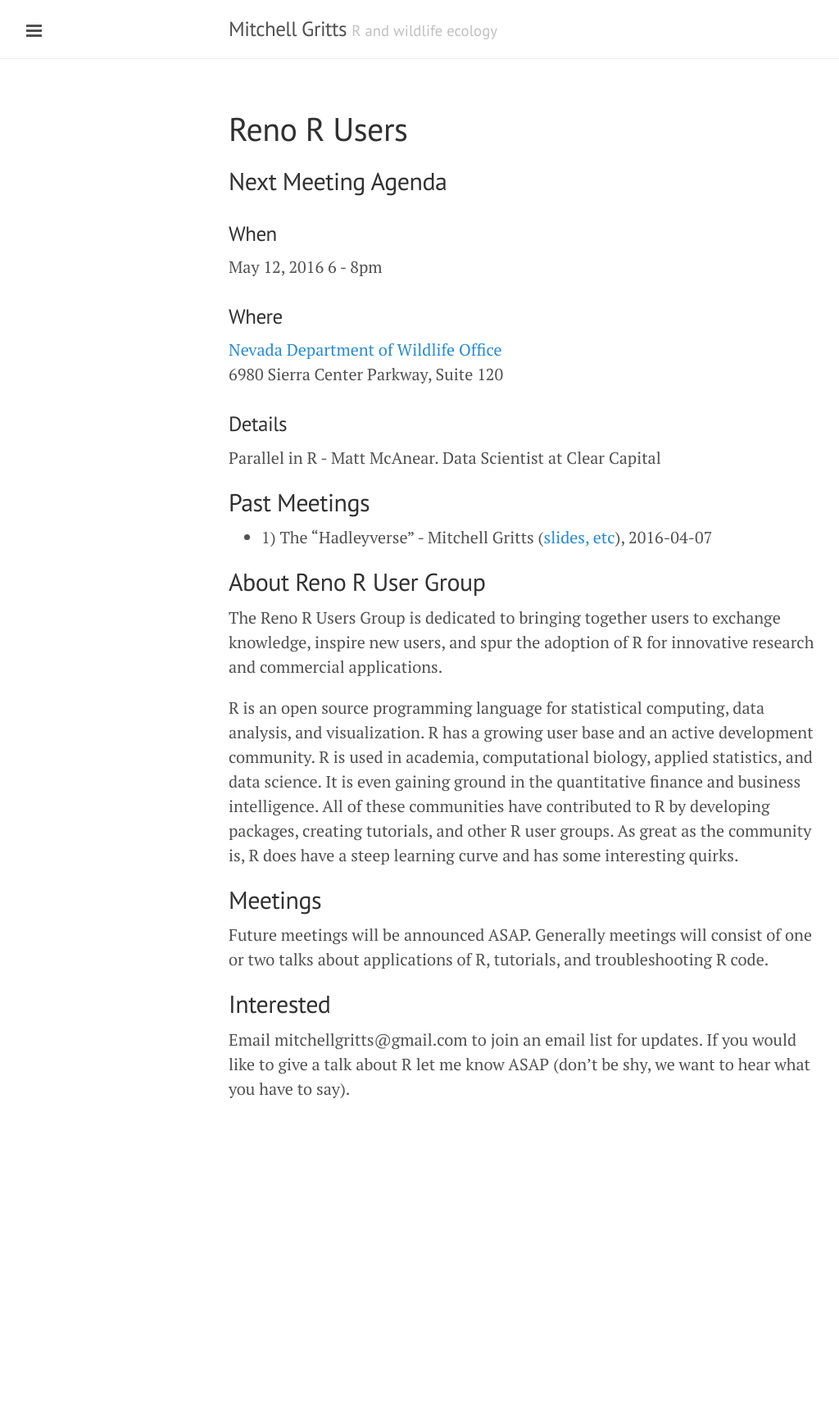
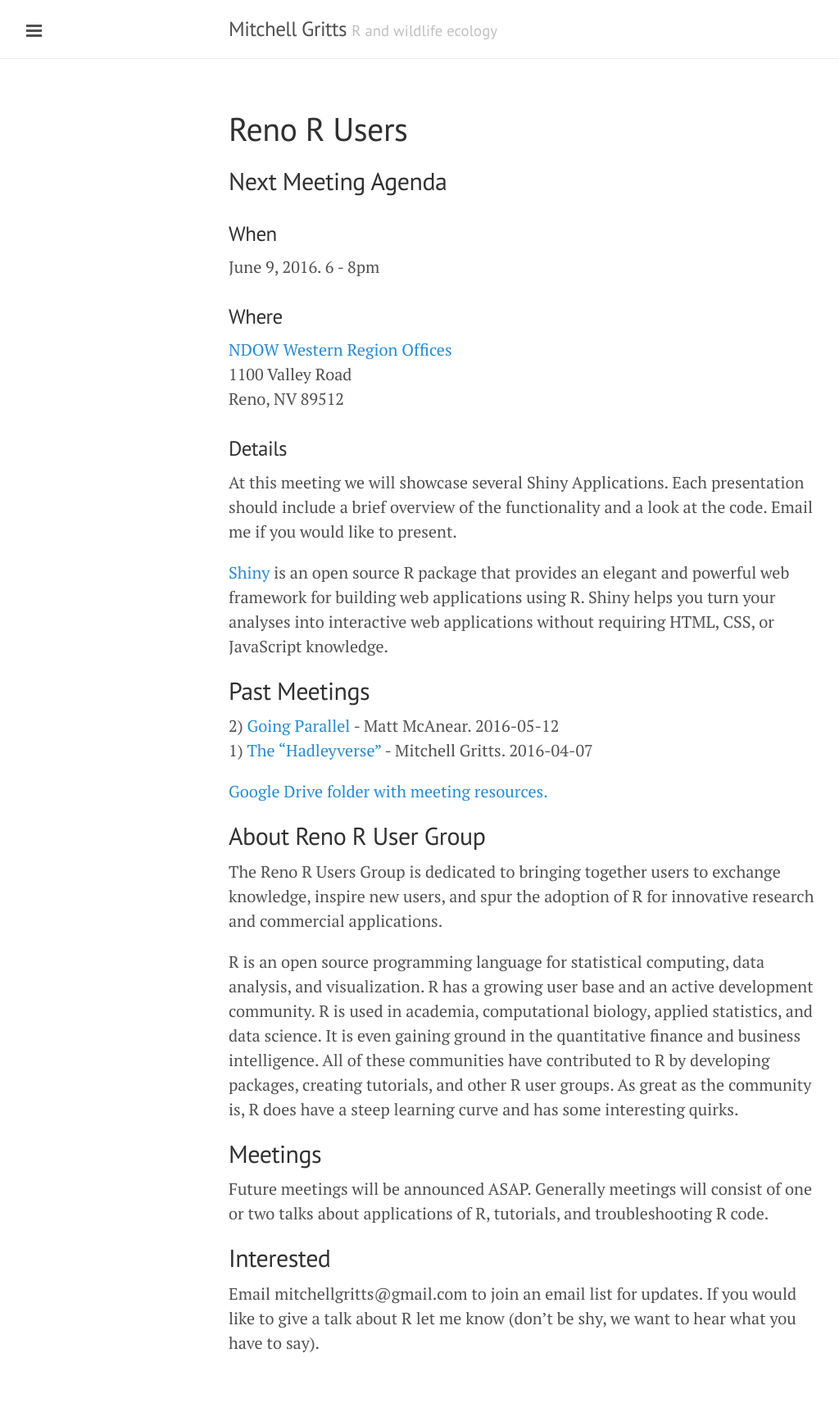
Before and after one commit to andrianaimisa/mgritts.github.io, a Jekyll site: the page built from rugreno.md, in a window 1280 px wide. Shown: the whole page at 82% size, without its empty margins (1-1025 px from the left). Built offline with Jekyll 4.4.1, drawn with Linux system fonts in a browser that asks for light colours; before the commit the page ends 1424 px from its top, so only the background shows below that.

Commit message:
meeting notes, cv update

```diff
--- a/rugreno.md
+++ b/rugreno.md
@@ -7,20 +7,26 @@ title: Reno R Users
 
 ### When
 
-May 12, 2016 6 - 8pm
+June 9, 2016. 6 - 8pm
 
 ### Where
 
-[Nevada Department of Wildlife Office](https://www.google.com/maps/place/6980+Sierra+Center+Pkwy,+Reno,+NV+89511/@39.4625251,-119.7783017,17z/data=!3m1!4b1!4m2!3m1!1s0x80993fe2bf05a73d:0xb4c1229534d5655b)
-6980 Sierra Center Parkway, Suite 120
+[NDOW Western Region Offices](https://www.google.com/maps/place/1100+Valley+Rd,+Reno,+NV+89512/@39.539581,-119.8095262,17z/data=!3m1!4b1!4m5!3m4!1s0x809947466581b999:0x374bb4c69fb28ce3!8m2!3d39.5395769!4d-119.8073322)
+1100 Valley Road
+Reno, NV 89512
 
 ### Details
 
-Parallel in R - Matt McAnear. Data Scientist at Clear Capital
+At this meeting we will showcase several Shiny Applications. Each presentation should include a brief overview of the functionality and a look at the code. Email me if you would like to present.
+
+[Shiny](https://www.rstudio.com/products/shiny/) is an open source R package that provides an elegant and powerful web framework for building web applications using R. Shiny helps you turn your analyses into interactive web applications without requiring HTML, CSS, or JavaScript knowledge.
 
 ## Past Meetings
 
-* 1) The "Hadleyverse" - Mitchell Gritts ([slides, etc](https://drive.google.com/folderview?id=0B1OupsoLNZvkQjl1M29xNWsxVjQ&usp=sharing)), 2016-04-07
+2) [Going Parallel](https://github.com/mcanearm/rrug_presentation) - Matt McAnear. 2016-05-12
+1) [The "Hadleyverse"](https://docs.google.com/presentation/d/109XsZyQ1rti9MhZUniyk9iaxgSth5hcQZStK9u9b5VQ/edit#slide=id.p) - Mitchell Gritts. 2016-04-07
+
+[Google Drive folder with meeting resources.](https://drive.google.com/folderview?id=0B1OupsoLNZvkQjl1M29xNWsxVjQ&usp=sharing)
 
 ##  About Reno R User Group
 
@@ -34,4 +40,4 @@ Future meetings will be announced ASAP. Generally meetings will consist of one o
 
 ## Interested
 
-Email mitchellgritts@gmail.com to join an email list for updates. If you would like to give a talk about R let me know ASAP (don't be shy, we want to hear what you have to say).
+Email mitchellgritts@gmail.com to join an email list for updates. If you would like to give a talk about R let me know (don't be shy, we want to hear what you have to say).
```
Also changed, not shown: cvtest.md (+3 -4 lines).
